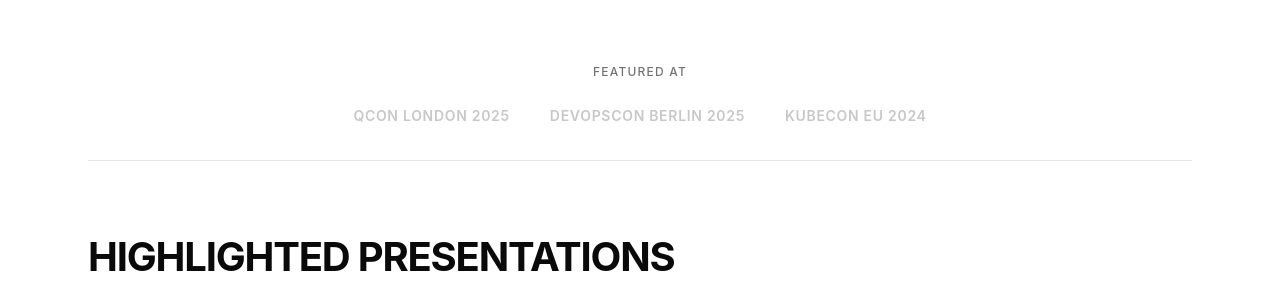
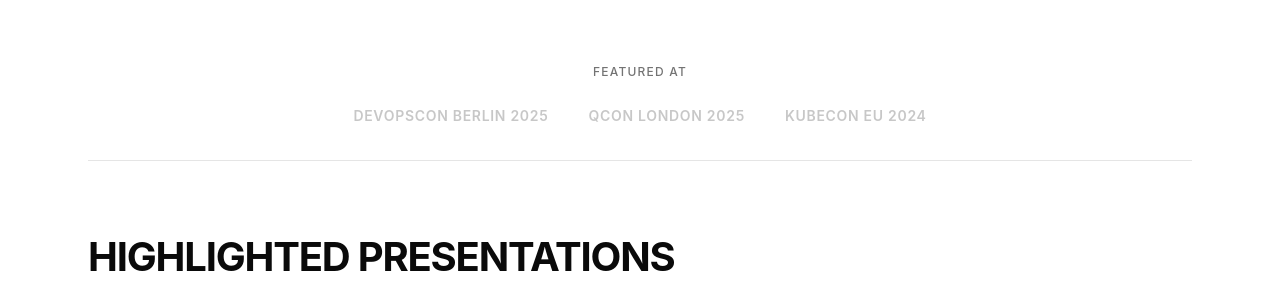
Before and after one commit to jbaruch/shownotes-template, a Jekyll site: the page built from index.md, in a window 1280 px wide and 900 px high, scrolled down 920 px. Shown: the part 153-453 px from the top of the window. Built offline with Jekyll 4.4.1, drawn with Linux system fonts in a browser that asks for light colours.

Commit message:
Add curated featured_conferences config option
- New featured_conferences array in _config.yml
- If configured, shows those specific conferences in "Featured at"
- If empty, falls back to unique conferences from most recent talks
- Fixed: talks now sorted by date BEFORE extracting conferences

Co-Authored-By: Claude Opus 4.5 <noreply@anthropic.com>

```diff
--- a/_config.yml
+++ b/_config.yml
@@ -66,6 +66,17 @@ description: "Conference talk show notes and resources"
 # Featured talks configuration
 featured_talks_count: 3
 
+# Featured conferences for "Featured at" logo strip (optional)
+# If configured, shows these specific conferences in order
+# If empty or not set, defaults to most recent unique conferences
+# Example:
+# featured_conferences:
+#   - "Devoxx"
+#   - "QCon"
+#   - "DevNexus"
+#   - "KubeCon"
+featured_conferences: []
+
 # UI Theme customization (all optional) - FR-011, US3
 # See specs/001-ui-ux-redesign/data-model.md for details
 # Note: Using 'ui_theme' to avoid conflict with Jekyll's built-in 'theme' setting
--- a/index.md
+++ b/index.md
@@ -119,15 +119,25 @@ layout: default
     </header>
 
     {% assign talks = site.talks | default: empty %}
-    {% comment %} Conference logo strip - extract unique conferences {% endcomment %}
+    {% unless talks == empty %}
+      {% assign talks = talks | sort: 'extracted_date' | reverse %}
+    {% endunless %}
+
+    {% comment %} Conference logo strip - use curated list or fall back to most recent {% endcomment %}
     {% assign conferences = "" | split: "" %}
-    {% for talk in talks %}
-        {% if talk.extracted_conference %}
-            {% unless conferences contains talk.extracted_conference %}
-                {% assign conferences = conferences | push: talk.extracted_conference %}
-            {% endunless %}
-        {% endif %}
-    {% endfor %}
+    {% if site.featured_conferences and site.featured_conferences.size > 0 %}
+        {% comment %} Use manually curated conference list {% endcomment %}
+        {% assign conferences = site.featured_conferences %}
+    {% else %}
+        {% comment %} Fall back to unique conferences from most recent talks {% endcomment %}
+        {% for talk in talks %}
+            {% if talk.extracted_conference %}
+                {% unless conferences contains talk.extracted_conference %}
+                    {% assign conferences = conferences | push: talk.extracted_conference %}
+                {% endunless %}
+            {% endif %}
+        {% endfor %}
+    {% endif %}
 
     {% if conferences.size > 0 %}
     <div class="logo-strip">
@@ -139,11 +149,6 @@ layout: default
         </div>
     </div>
     {% endif %}
-
-    {% assign talks = site.talks | default: empty %}
-    {% unless talks == empty %}
-      {% assign talks = talks | sort: 'extracted_date' | reverse %}
-    {% endunless %}
     {% if talks.size > 0 %}
         {% comment %} Filter for talks with preview resources to feature them {% endcomment %}
         {% assign talks_with_previews = '' | split: '' %}
```
